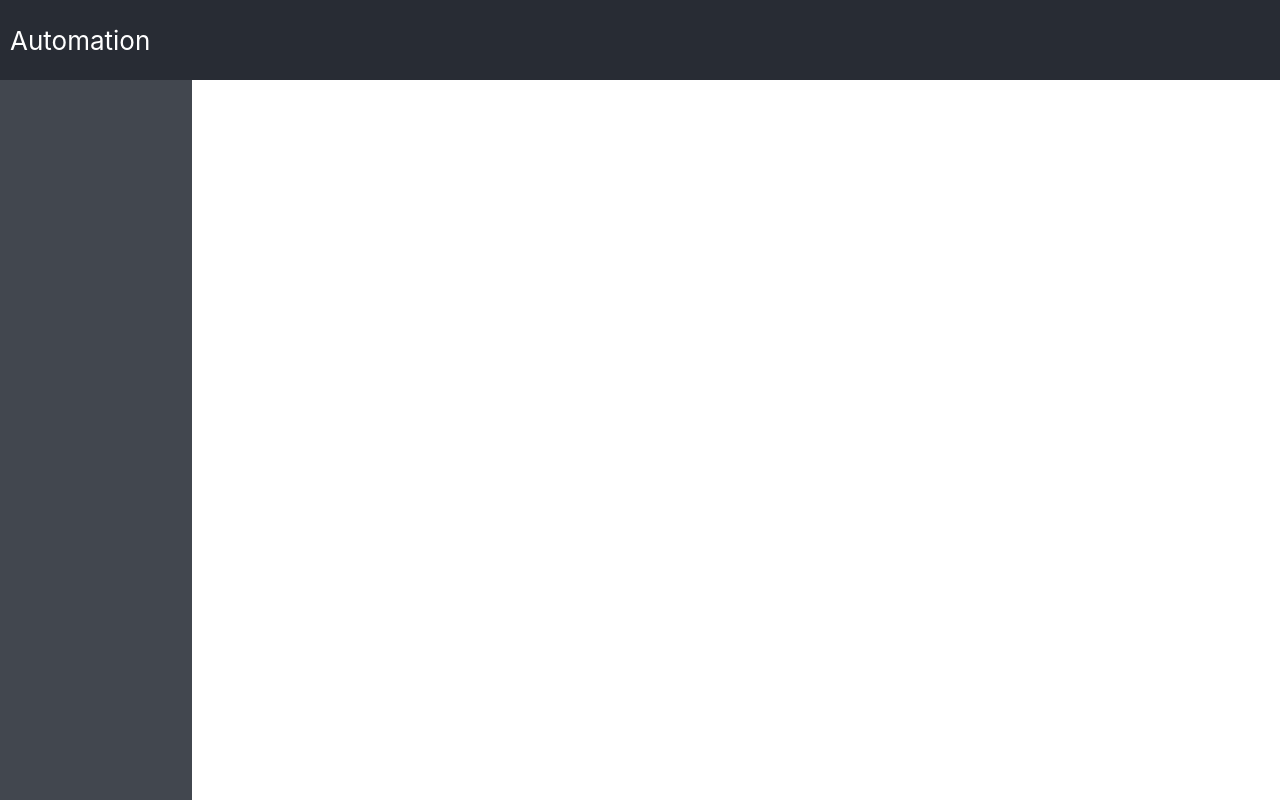
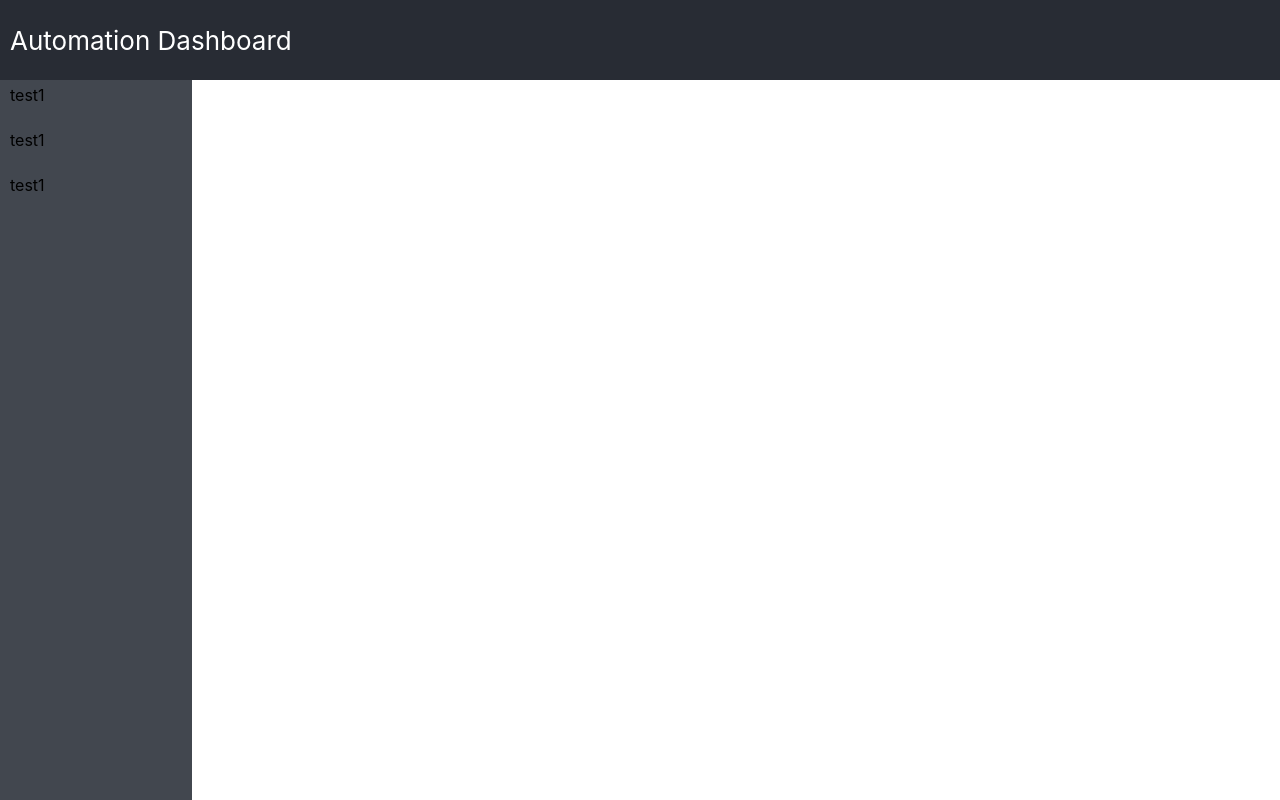
Before and after one commit to jqt3of5/AutomationDashboard, a React (Create React App) app: page / in a window 1280 px wide. Built offline with nearby package versions, Linux system fonts and the light colour scheme.

Commit message:
Added side bar items

```diff
--- a/src/App.css
+++ b/src/App.css
@@ -28,10 +28,16 @@
   min-height:90vh;
   max-width: 15vw;
   background-color: #42474f;
+
 }
 
+.sidebar-item:hover {
+  background-color: #5a616c;
+}
 .sidebar-item {
-
+  min-height: 5vh;
+  padding-left: 10px;
+  padding-top: 5px;
 }
 
 .App-link {
--- a/src/App.js
+++ b/src/App.js
@@ -5,7 +5,7 @@ import './App.css';
 function App() {
   return (
       <div class="app">
-        <Header title="Automation"></Header>
+        <Header title="Automation Dashboard"></Header>
         <Sidebar></Sidebar>
       </div>
    );
@@ -23,7 +23,9 @@ function Header(props) {
 function Sidebar(){
   return (
       <div class="sidebar">
-
+        <SidebarItem title={"test1"}/>
+        <SidebarItem title={"test1"}/>
+        <SidebarItem title={"test1"}/>
       </div>)
 }
 
```
